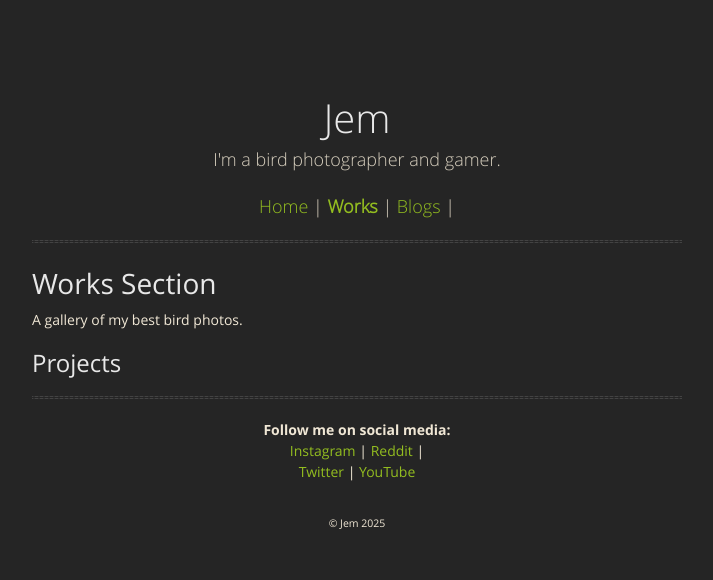
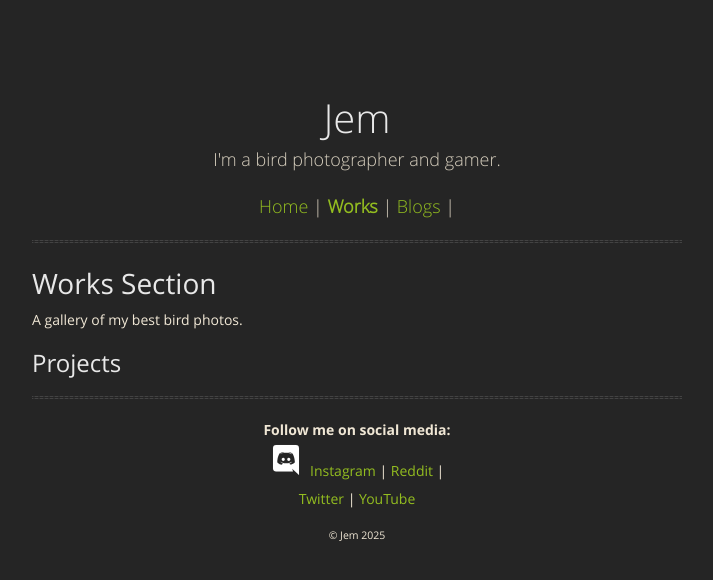
Before and after one commit to Jem20/Personal-Website, a Jekyll site: the page built from works.md, in a window 1280 px wide. Shown: the top 580 px of the page, without its empty margins (283-996 px from the left). Built offline with Jekyll 4.4.1, drawn with Linux system fonts in a browser that asks for light colours.

Commit message:
Update works.html

```diff
--- a/_layouts/works.html
+++ b/_layouts/works.html
@@ -46,28 +46,32 @@
 
   </div>
 
-<footer id="footer">
+  <footer id="footer">
     <div style="text-align:center">
       <div style="display: flex; justify-content: center; gap: 15px;">
         <div>
           <p>
             <strong>Follow me on social media:</strong>
             <br>
+            <style>
+              .social-icon {
+                color: #ffffff;
+                font-size: 2rem;
+              }
+            </style>
+            <a class="social-icon" href="https://discord.com/users/801868147941441607" target="_blank">
+              <ion-icon name="logo-discord"></ion-icon>
+            </a>
+            <script type="module" src="https://unpkg.com/ionicons@7.1.0/dist/ionicons/ionicons.esm.js"></script>
+            <script nomodule src="https://unpkg.com/ionicons@7.1.0/dist/ionicons/ionicons.js"></script>
             <a href="https://www.instagram.com/jem_birdphotography/">Instagram</a> |
             <a href="https://www.reddit.com/user/jemthebirder">Reddit</a> |
             <br>
             <a href="https://twitter.com/jemthebread">Twitter</a> |
             <a href="https://www.youtube.com/@Jem7">YouTube</a>
             <br>
-          </p>
-        </div>
-      </div>
-      <p style="line-height: 0px; margin-top: 5px;">
-      </p>
-      </p>
-      <p style="line-height: 0px;">
-        <small>© Jem 2025</small>
-      </p>
+                  <p style="line-height:10px;">
+                    <small>© Jem 2025</small>
     </div>
   </footer>
 </body>
```
